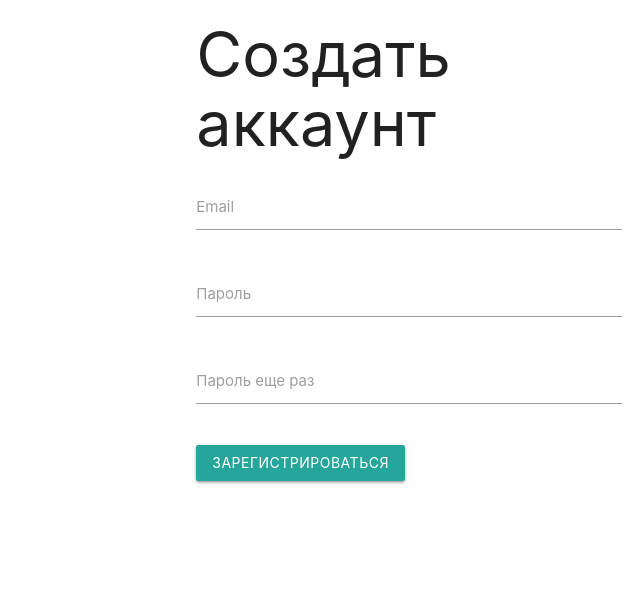
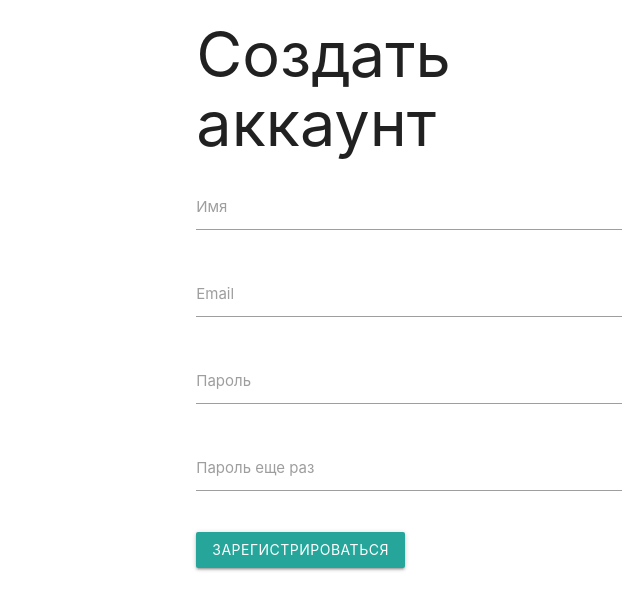
Before and after one commit to ZibaloVL/NODE_REPIAT, a Node server app: page /auth/login in a window 1280 px wide, after a click on "РЕГИСТРАЦИЯ". Shown: the part 194-800 px from the top of the page, without its empty margins (231-871 px from the left). Run offline with Node 20, Linux system fonts and the light colour scheme; some libraries are stand-ins or nearby versions.

Commit message:
start registration

```diff
--- a/models/User.js
+++ b/models/User.js
@@ -6,6 +6,10 @@ const userSchema = new Schema({
     required: true
   },
   name: {
+    type: String,
+    required: true
+  },
+  password: {
     type: String,
     required: true
   },
--- a/routes/auth.js
+++ b/routes/auth.js
@@ -31,5 +31,27 @@ router.post ( '/login' , async ( req, res ) => {
 })
 
 
+router.post ( '/register', async ( req, res) => {
+    const {name, email, password, confirm } = req.body
+    try {
+        const candidate = await User.findOne ( { email } )
+        if ( candidate ) {
+            res.redirect('/auth/login#register')
+        } else {
+            if (password === confirm) {
+                const user = new User ({
+                    name, email, password, cart: { items: []}
+                })
+                await user.save()
+                res.redirect ( '/auth/login' )
+            }
+        }
+    } catch (error) {
+        console.log( error )
+        // res.redirect('/auth/login#register')
+    }
+})
+
+
 
 module.exports = router
--- a/views/auth/login.hbs
+++ b/views/auth/login.hbs
@@ -28,6 +28,11 @@
       <h1>Создать аккаунт</h1>
       <form action="/auth/register" method="POST">
         <div class="input-field">
+          <input id="remail" name="name" type="text" class="validate" required>
+          <label for="remail">Имя</label>
+          <span class="helper-text" data-error="Введите имя"></span>
+        </div>
+        <div class="input-field">
           <input id="remail" name="email" type="email" class="validate" required>
           <label for="remail">Email</label>
           <span class="helper-text" data-error="Введите email"></span>
```
